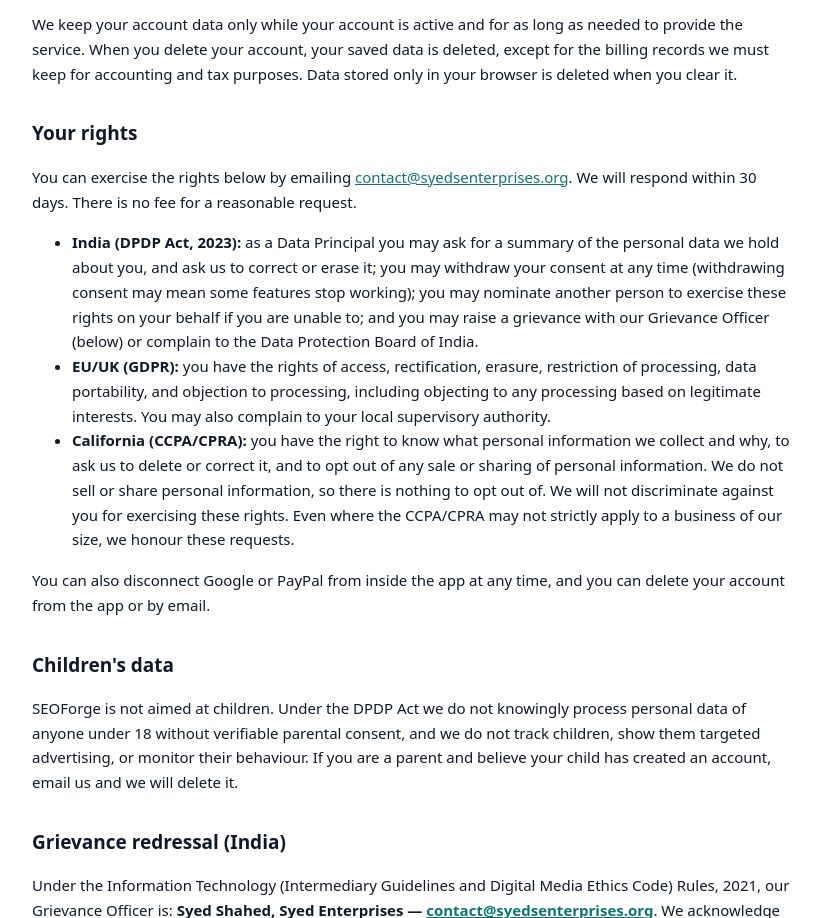
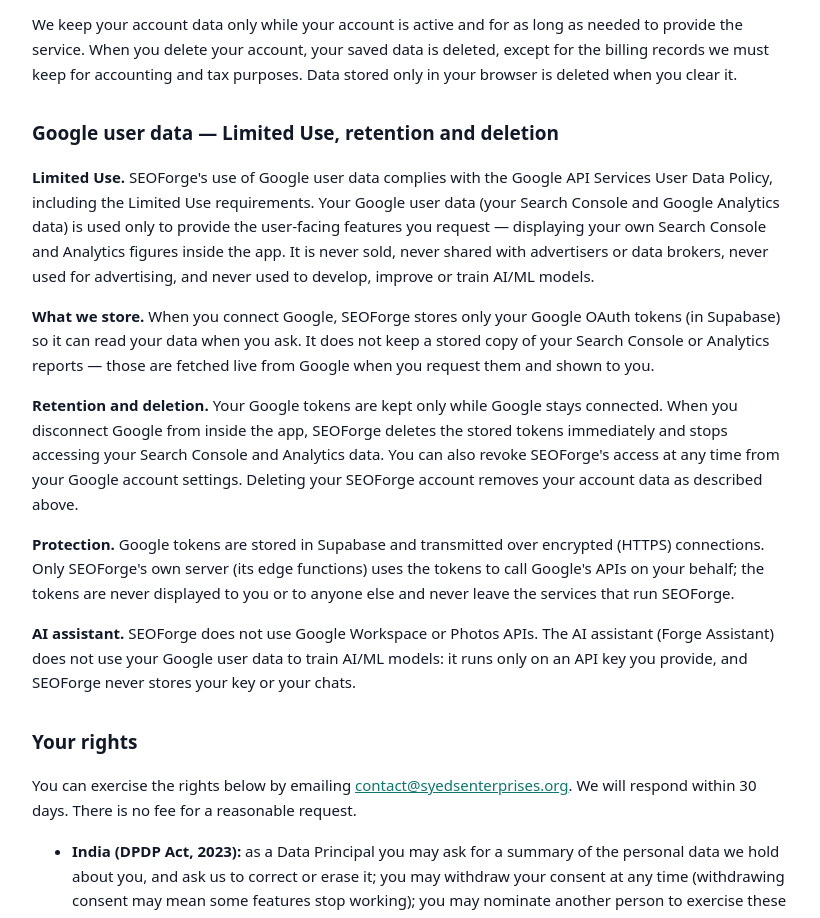
Before and after one commit to syedsenterprises/seoforge, a website: page privacy.html in a window 1280 px wide. Shown: the part 2066-2984 px from the top of the page, without its empty margins (228-1048 px from the left). Drawn offline with Linux system fonts and the light colour scheme.

Commit message:
Privacy: add Google user data Limited Use, retention and deletion section

```diff
--- a/privacy.html
+++ b/privacy.html
@@ -59,6 +59,13 @@
   <h2>How long we keep it</h2>
   <p>We keep your account data only while your account is active and for as long as needed to provide the service. When you delete your account, your saved data is deleted, except for the billing records we must keep for accounting and tax purposes. Data stored only in your browser is deleted when you clear it.</p>
 
+  <h2>Google user data — Limited Use, retention and deletion</h2>
+  <p><strong>Limited Use.</strong> SEOForge's use of Google user data complies with the Google API Services User Data Policy, including the Limited Use requirements. Your Google user data (your Search Console and Google Analytics data) is used only to provide the user-facing features you request — displaying your own Search Console and Analytics figures inside the app. It is never sold, never shared with advertisers or data brokers, never used for advertising, and never used to develop, improve or train AI/ML models.</p>
+  <p><strong>What we store.</strong> When you connect Google, SEOForge stores only your Google OAuth tokens (in Supabase) so it can read your data when you ask. It does not keep a stored copy of your Search Console or Analytics reports — those are fetched live from Google when you request them and shown to you.</p>
+  <p><strong>Retention and deletion.</strong> Your Google tokens are kept only while Google stays connected. When you disconnect Google from inside the app, SEOForge deletes the stored tokens immediately and stops accessing your Search Console and Analytics data. You can also revoke SEOForge's access at any time from your Google account settings. Deleting your SEOForge account removes your account data as described above.</p>
+  <p><strong>Protection.</strong> Google tokens are stored in Supabase and transmitted over encrypted (HTTPS) connections. Only SEOForge's own server (its edge functions) uses the tokens to call Google's APIs on your behalf; the tokens are never displayed to you or to anyone else and never leave the services that run SEOForge.</p>
+  <p><strong>AI assistant.</strong> SEOForge does not use Google Workspace or Photos APIs. The AI assistant (Forge Assistant) does not use your Google user data to train AI/ML models: it runs only on an API key you provide, and SEOForge never stores your key or your chats.</p>
+
   <h2>Your rights</h2>
   <p>You can exercise the rights below by emailing <a href="mailto:contact@syedsenterprises.org">contact@syedsenterprises.org</a>. We will respond within 30 days. There is no fee for a reasonable request.</p>
   <ul>
```
